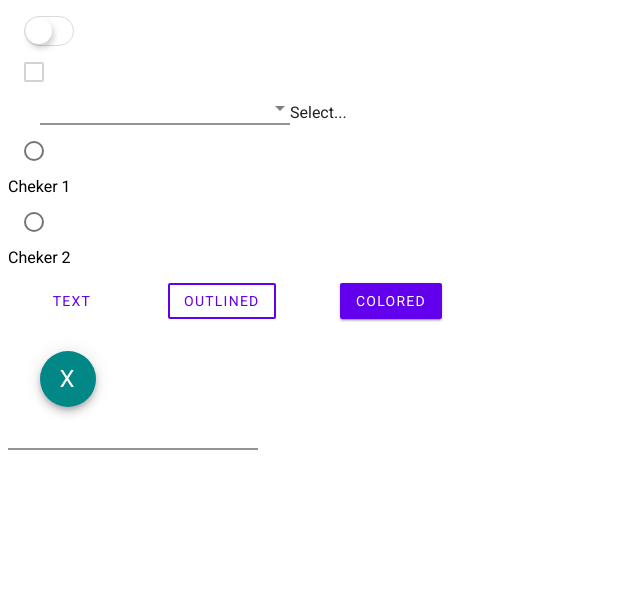
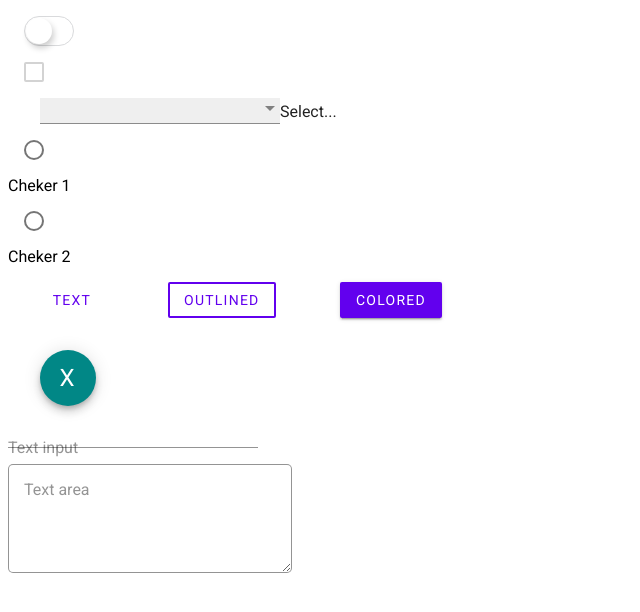
Before and after one commit to 4erty/material-like, a plain HTML site: page index.html in a window 1280 px wide. Shown: the whole page, without its empty margins (0-640 px from the left). Drawn offline with Linux system fonts and the light colour scheme.

Commit message:
add border-radius = 0 for input (ipad styles)

```diff
--- a/index.html
+++ b/index.html
@@ -40,7 +40,13 @@
         <button class="material-button fab-button">X</button>
       </div>
       <div style = "display: flex;">
-        <input class="material-input" placeholder="Text input" style="width: 250px;">
+        <input class="material-input" placeholder="Text input" style="width: 250px;" required>
+        <label>Text input</label>
+      </div>
+
+      <div style = "display: flex; margin-top: 1rem;">
+        <textarea class="material-input" placeholder="Text input" style="width: 250px;" rows="5" required></textarea>
+        <label>Text area</label>
       </div>
   </div>
 </body>
--- a/material-like.css
+++ b/material-like.css
@@ -91,31 +91,11 @@ input.icheck:checked:after {
 	border-color: var(--base-text-color);
 }
 
-select.iselect {
-  font-family: Roboto, sans-serif;
-  margin: 0 !important;
-  border-top: 0 !important;
-  border-left: 0 !important;
-  border-right: 0 !important;
-  border-bottom: solid 2px rgba(0, 0, 0, 0.42);
-  position: relative;
-  display: inline-block !important;
-  appearance: none;
-  -webkit-appearance: none;
-  outline: none;
-  padding: 5px 0;
-  z-index: 2;
-  background: transparent;
-  text-align: left;
-  transition: border 0.3s;
-  width: 100%;
-}
-
 div.iselect-wrapper {
   margin-left: 2rem;
   display: inline-block;
   position: relative;
-  width: 250px;
+  width: 15rem;
 }
 
 div.iselect-wrapper:after {
@@ -131,24 +111,53 @@ div.iselect-wrapper:after {
   border-top: 5px solid grey;
 }
 
-.iselect+label{
+select.iselect {
+  font-family: Roboto, sans-serif;
+  margin: 0 !important;
+  border-top: 0 !important;
+  border-left: 0 !important;
+  border-right: 0 !important;
+  border-bottom: solid 1px rgba(0, 0, 0, 0.42);
+  border-radius: 0;
+  background-image: linear-gradient(to bottom, var(--base-color),var(--base-color));
+	background-size: 0 2px;
+	background-position: 50% 100%;
+  transition: background-size 0.3s cubic-bezier(0.64, 0.09, 0.08, 1), border-color 0.3s cubic-bezier(0.64, 0.09, 0.08, 1);
+  background-repeat: no-repeat;
+  position: relative;
+  display: inline-flex !important;
+  appearance: none;
+  -webkit-appearance: none;
+  outline: none;
+  padding: 5px 0;
+  text-align: left;
+  width: 100%;
+}
+
+.iselect + label{
+  user-select: none;
   font-family: Roboto, sans-serif;
   color: rgba(0, 0, 0, 0.87);
   position: absolute;
   bottom: 0.2rem;
   transition: all 0.3s;
+  pointer-events: none;
+}
+
+select.iselect:hover {
+  border-bottom-color: rgba(0, 0, 0, 0.89);
 }
 
 .iselect:focus + label,
 .iselect:valid + label {
-  bottom: 1.5rem;
-  font-size: 10px;
+  transform: translateY(-100%) scale(.9);
+  color: var(--base-color);
 }
+
 select.iselect:focus{
-  border-color: darkorchid;
-}
-.iselect:focus + label {
-  color: darkorchid;
+  border-bottom-color: transparent;
+  background-size: 100% 2px;
+	outline: none;
 }
 
 input.radio {
@@ -315,14 +324,16 @@ button {
 .fab-button:hover {
   box-shadow: 0 5px 5px -3px rgba(0,0,0,.2), 0 8px 10px 1px rgba(0,0,0,.14), 0 3px 14px 2px rgba(0,0,0,.12);
 }
-
-input.material-input {
+/* Need wrapper */
+input.material-input,
+textarea.material-input {
   font-family: Roboto, sans-serif;
   margin: 0 !important;
   border-top: 0 !important;
   border-left: 0 !important;
   border-right: 0 !important;
-  border-bottom: solid 2px rgba(0, 0, 0, 0.42);
+  border-bottom: solid 1px rgba(0, 0, 0, 0.42);
+  border-radius: 0;
   position: relative;
   display: inline-block !important;
   appearance: none;
@@ -332,22 +343,75 @@ input.material-input {
   margin: 8px 16px;
   background: transparent;
   text-align: left;
-  transition: border-bottom-color 0.3s ease-in-out;
   width: 100%;
   overflow-y: auto;
+	background-image: linear-gradient(to bottom, var(--base-color),var(--base-color));
+	background-size: 0 2px;
+	background-position: 50% 100%;
+  transition: background-size 0.3s cubic-bezier(0.64, 0.09, 0.08, 1), border-color 0.3s linear;
+  background-repeat: no-repeat;
 }
 
-input.material-input::placeholder {
-  position: absolute;
-  top: -1rem;
+textarea.material-input {
+  border-top: solid 1px rgba(0, 0, 0, 0.42) !important;
+  border-left: solid 1px rgba(0, 0, 0, 0.42) !important;
+  border-right: solid 1px rgba(0, 0, 0, 0.42) !important;
+  border-bottom: solid 1px rgba(0, 0, 0, 0.42) !important;
+  border-radius: 5px;
+  padding: 1rem;
 }
 
-input.material-input:focus {
-  border-bottom-color: var(--base-color);
+input.material-input::placeholder,
+textarea.material-input::placeholder {
+  color: transparent;
 }
 
-input.material-input:focus::placeholder {
+input.material-input + label,
+textarea.material-input + label {
+  color: rgba(0,0,0,.42);
+  position: absolute;
+  padding: 0;
+  margin: 0;
+  margin-top: 1rem;
+  display: block;
+  transition: all 0.3s ease-in-out;
+  pointer-events: none;
+}
+
+textarea.material-input + label {
+  margin-top: 0;
+  padding: 1rem;
+}
+
+input.material-input:hover,
+textarea.material-input:hover {
+  border-bottom-color: rgba(0,0,0,.89);
+}
+
+input.material-input:focus,
+textarea.material-input:focus {
+  border-bottom-color: transparent;
+  background-size: 100% 2px;
+	outline: none;
+}
+
+input.material-input:focus + label,
+input.material-input:valid + label {
   color: var(--base-color);
-  position: relative;
-  top: -1rem;
+  font-size: 0.75rem;
+  transform: translate(0,-110%);
 }
+
+textarea.material-input:focus + label,
+textarea.material-input:valid + label {
+  color: var(--base-color);
+  font-size: 0.75rem;
+  transform: translate(0,-.75rem);
+}
+
+textarea.material-input:focus {
+  border-top: solid 1px var(--base-color) !important;
+  border-left: solid 1px var(--base-color) !important;
+  border-right: solid 1px var(--base-color) !important;
+  border-bottom: solid 1px var(--base-color) !important;
+}
```
